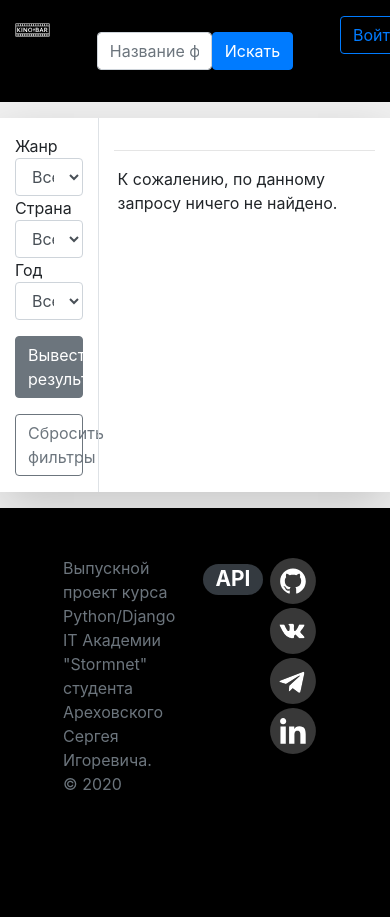
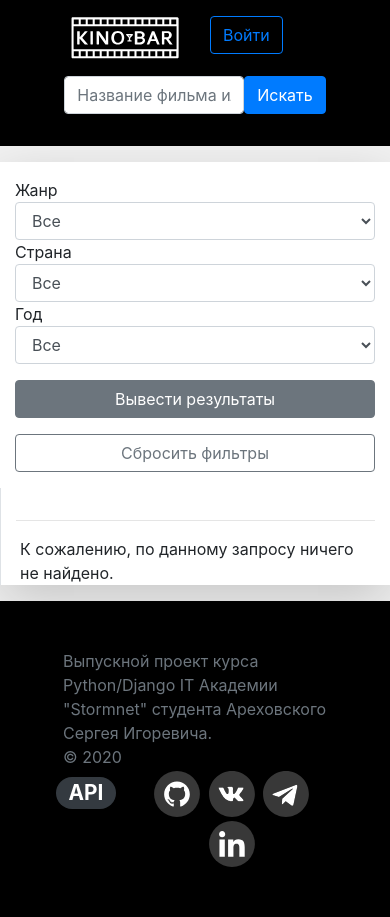
Before and after one commit to arehovski/movies_db, a Django app: template templates/filter.html in a window 390 px wide; the page is wider, and only the part inside the window is pictured. Before the commit the page ends 790 px from the top of that part, so only its background shows below. Run offline with Django 3.2, Linux system fonts and the light colour scheme; the template is opened without the code that fills it: values that come from a table or form of the project are taken from there, others are empty; parts of the project's set-up code (start-up, migrations or seed data) failed here and were passed over; some libraries are stand-ins or nearby versions.

Commit message:
Ordering at main page bug fixed. Added adaptive layout.

```diff
--- a/movies/models.py
+++ b/movies/models.py
@@ -62,7 +62,7 @@ class Movie(models.Model):
     link_kp = models.CharField(max_length=1000, null=True, blank=True)
 
     class Meta:
-        ordering = ["-rating_kp"]
+        ordering = ["-rating_kp", "id"]
         indexes = [GinIndex(fields=['title'])]
 
     def __str__(self):
--- a/templates/base.html
+++ b/templates/base.html
@@ -16,18 +16,18 @@
 <div class="container-fluid header">
     <div class="row py-3 header">
         {% block header %}
-            <div class="col text-right">
+            <div class="col-6 order-1 col-md-2 order-md-1 text-right">
                 <a href="{% url 'home_page' %}">
                     <img class="img-fluid" src="{% static 'img/kinobar.svg' %}" alt="sitelogo" width="110">
                 </a>
             </div>
-            <div class="col-8">
+            <div class="col order-3 col-md-8 order-md-2">
                 <form method="get" action="{% url 'search' %}" class="justify-content-center form-inline my-2 my-lg-0">
                     {% search_form %}
                     <button class="btn btn-primary my-2 my-sm-0" type="submit">Искать</button>
                 </form>
             </div>
-            <div class="col login text-left">
+            <div class="col-6 order-2 col-md-2 order-md-3 login text-left">
                 {% block login %}
                     {% if user.is_authenticated %}
                         <div class="dropdown">
@@ -61,46 +61,23 @@
     <div class="row my-3">
         {% block body %}
             {% block navigation %}
-                <div class="col-3 nav-bar">
+                <div class="col-md-3 nav-bar">
                     {% navigation_bar %}
                 </div>
             {% endblock %}
-            <div class="col-9 border-left">
+            <div class="col-md-9 border-left">
                 {% block content %}
                     <h5 class="font-weight-bold d-flex flex-column pt-3 pl-1">
                         {% block query %}Лучшие фильмы и сериалы{% endblock %}</h5>
                     <hr/>
                     {% for movie in movies %}
                         <div class="row">
-                            <div class="col-2">
+                            <div class="col-6 order-1 col-md-2 order-md-1">
                                 <a href="{% url 'movie_view' pk=movie.id %}"><img
                                         class="img-thumbnail rounded" height="180" width="120"
                                         src="{{ movie.image.url }}" alt="movie-poster"></a>
                             </div>
-                            <div class="col-8">
-                                <a href="{% url 'movie_view' pk=movie.id %}">
-                                    <h4>{{ movie.title }}</h4>
-                                </a>
-                                {% if movie.title_en %}
-                                    <div>{{ movie.title_en }}</div>
-                                {% endif %}
-                                <div>
-                                    <p><a href="{% url 'year_view' param=movie.year %}">{{ movie.year }}</a></p>
-                                    <span class="movie-genres">
-                                    {% for genre in movie.genre.all %}
-                                        <a href="{% url 'genre_view' param=genre %}">
-                                            {{ genre }}{% if not forloop.last %},{% endif %}</a>
-                                    {% endfor %}
-                                    </span>
-                                    <span class="movie-countries pl-1">
-                                    {% for country in movie.country.all %}
-                                        <a href="{% url 'country_view' param=country %}">
-                                            {{ country }}{% if not forloop.last %},{% endif %}</a>
-                                    {% endfor %}
-                                </span>
-                                </div>
-                            </div>
-                            <div class="col-2 rating">
+                            <div class="col-6 order-2 col-md-2 order-md-3 rating">
                                 <div class="text-right">
                                     {% if movie in user.wish_list.all %}
                                         <a href="{% url 'rm_movie' pk=movie.id %}">
@@ -119,6 +96,29 @@
                                     {% if movie.rating_imdb %}
                                         <a class="badge badge-warning mt-3">IMDB {{ movie.rating_imdb|format_rating }}</a>
                                     {% endif %}
+                                </div>
+                            </div>
+                            <div class="col pt-2 order-3 col-md-8 order-md-2 pt-md-0">
+                                <a class="text-dark" href="{% url 'movie_view' pk=movie.id %}">
+                                    <h4 class="movie-title">{{ movie.title }}</h4>
+                                </a>
+                                {% if movie.title_en %}
+                                    <div>{{ movie.title_en }}</div>
+                                {% endif %}
+                                <div>
+                                    <p><a class="text-secondary font-italic" href="{% url 'year_view' param=movie.year %}">{{ movie.year }}</a></p>
+                                    <span class="movie-genres">
+                                    {% for genre in movie.genre.all %}
+                                        <a class="text-muted" href="{% url 'genre_view' param=genre %}">
+                                            {{ genre }}{% if not forloop.last %},{% endif %}</a>
+                                    {% endfor %}
+                                    </span>
+                                    <span class="movie-countries pl-1">
+                                    {% for country in movie.country.all %}
+                                        <a class="text-muted" href="{% url 'country_view' param=country %}">
+                                            {{ country }}{% if not forloop.last %},{% endif %}</a>
+                                    {% endfor %}
+                                </span>
                                 </div>
                             </div>
                         </div>
@@ -166,16 +166,16 @@
 </div>
 <div class="container footer">
     <div class="row p-5">
-        <div class="col-6">
+        <div class="col-12 col-md-6">
             <div class="text-secondary">Выпускной проект курса Python/Django IT Академии "Stormnet"
                 студента Ареховского Сергея Игоревича.
             </div>
             <div class="text-secondary">&#169; 2020</div>
         </div>
-        <div class="col-2 text-center p-2">
+        <div class="col-3 col-md-2 text-center p-2">
             <a href="{% url 'api' %}"><span class="badge badge-pill badge-dark" style="font-size: 1.3em">API</span></a>
         </div>
-        <div class="col-4 text-center">
+        <div class="col-9 col-md-4 text-center">
             <a href="https://github.com/arehovski"><img src="{% static 'img/Icon GitHub.svg' %}" width="50"></a>
             <a href="https://vk.com/sergei_arehovski"><img src="{% static 'img/Icon VK.svg' %}" width="50"></a>
             <a href="https://t.me/arehovski"><img src="{% static 'img/Icon Telegram.svg' %}" width="50"></a>
--- a/templates/director.html
+++ b/templates/director.html
@@ -3,10 +3,10 @@
 {% block title %}{{ person }}{% endblock %}
 {% block content %}
     <div class="row mt-3 person-info">
-        <div class="col-4 person-poster">
+        <div class="col-xs-12 col-sm-4">
             <img class="img-fluid rounded" src="{{ person.image.url }}" alt="person-poster" height="360" width="240">
         </div>
-        <div class="col-8">
+        <div class="col-xs-12 col-sm-8">
             <h2>
                 {{ person }}
             </h2>
@@ -48,7 +48,7 @@
         <div class="card-body">
             <div class="row">
                 {% for movie in related_movies %}
-                    <div class="col-3">
+                    <div class="col-6 col-md-4 col-lg-3">
                         <div class="card mb-2">
                             <a href="{% url 'movie_view' pk=movie.id %}">
                                 <img class="card-img-top img-thumbnail rounded" src="{{ movie.image.url }}"
--- a/templates/filter.html
+++ b/templates/filter.html
@@ -1,7 +1,7 @@
 {% extends 'base.html' %}
 
 {% block navigation %}
-    <div class="col-3 form-group">
+    <div class="col-md-3 form-group">
     <form class="py-3" method="get" action="{% url 'filters' %}">
         {{ form.genre.label }}
         {{ form.genre }}
--- a/templates/movie.html
+++ b/templates/movie.html
@@ -6,7 +6,7 @@
 {% block title %}{{ movie.title }}{% endblock %}
 {% block content %}
     <div class="row mt-3 movie-info">
-        <div class="col-4 movie-poster">
+        <div class="col-xs-12 col-sm-4">
             <img class="img-fluid rounded" src="{{ movie.image.url }}" alt="movie-poster" height="360" width="240">
             <div><span class="badge badge-success mt-3">КП {{ movie.rating_kp|format_rating }}</span>
                 {% if movie.rating_imdb %}
@@ -14,7 +14,7 @@
                 {% endif %}
             </div>
         </div>
-        <div class="col-8">
+        <div class="col-xs-12 col-sm-8">
             <div>
                 {% if movie in user.wish_list.all %}
                     <a href="{% url 'rm_movie' pk=movie.id %}">
@@ -102,7 +102,7 @@
         <div class="card-body">
             <div class="row">
                 {% for sim_movie in similar_movies %}
-                    <div class="col-3">
+                    <div class="col-6 col-md-4 col-lg-3">
                         <div class="card mb-2">
                             <a href="{% url 'movie_view' pk=sim_movie.id %}">
                                 <img class="card-img-top img-thumbnail rounded" src="{{ sim_movie.image.url }}"
--- a/templates/wish_list.html
+++ b/templates/wish_list.html
@@ -8,7 +8,7 @@
         <div class="card-body">
             <div class="row">
                 {% for movie in movies %}
-                    <div class="col-3">
+                    <div class="col-6 col-md-4 col-lg-3">
                         <div class="card mb-2">
                             <a href="{% url 'movie_view' pk=movie.id %}">
                                 <img class="card-img-top img-thumbnail rounded" src="{{ movie.image.url }}"
```
Also changed, not shown: templates/templatetags/navigation_bar.html (+5 -5 lines), movies/migrations/0017_auto_20200713_1108.py (added).
